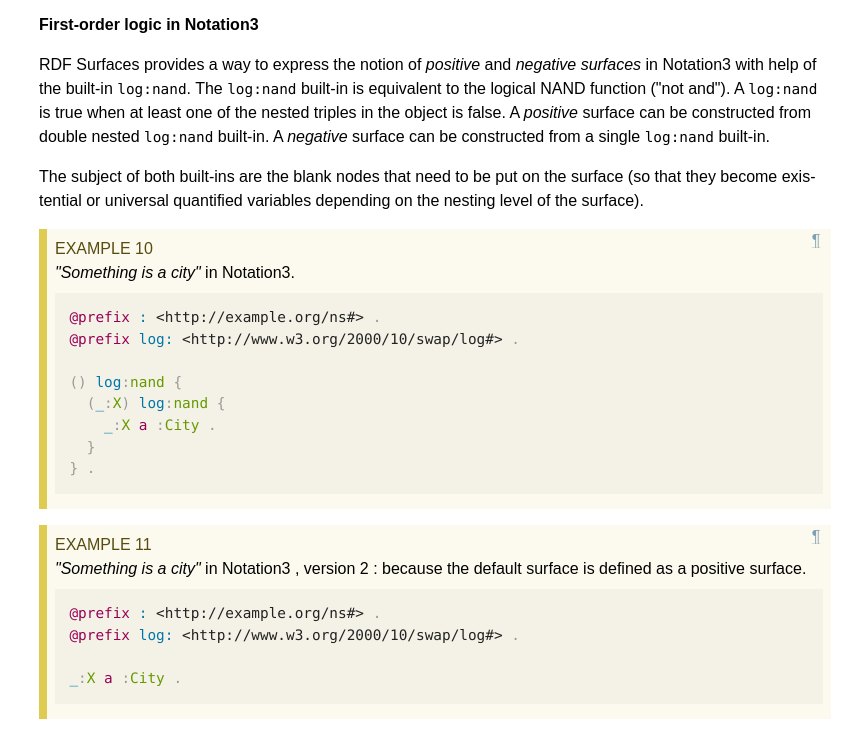
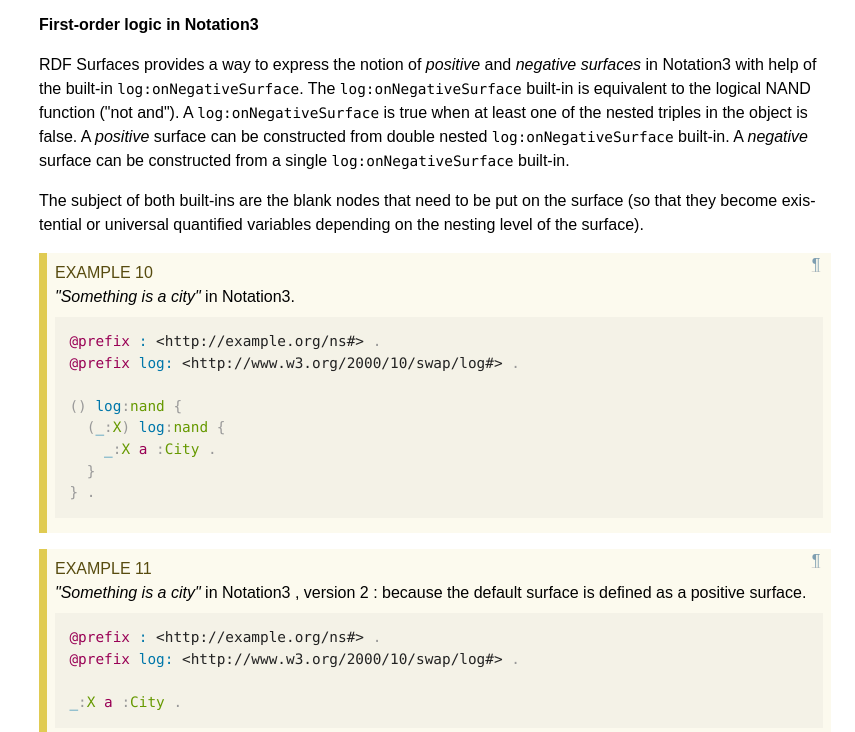
Before and after one commit to w3c-cg/rdfsurfaces, a plain HTML site: page index.html in a window 1280 px wide. Shown: the part 6024-6756 px from the top of the page, without its empty margins (425-1280 px from the left). Drawn offline with Linux system fonts and the light colour scheme.

Commit message:
translating rdfsurfaces predicates

```diff
--- a/index.html
+++ b/index.html
@@ -2222,7 +2222,7 @@ existential quantified variable by placing it in an enclosing negative surface:<
     <p><img alt="blank surface" src="images/first_order_logic.svg" width="500"></p>
    </div>
    <p><strong>First-order logic in Notation3</strong></p>
-   <p>RDF Surfaces provides a way to express the notion of <em>positive</em> and <em>negative surfaces</em> in Notation3 with help of the built-in <code>log:nand</code>. The <code>log:nand</code> built-in is equivalent to the logical NAND function ("not and"). A <code>log:nand</code> is true when at least one of the nested triples in the object is false. A <em>positive</em> surface can be constructed from double nested <code>log:nand</code> built-in. A <em>negative</em> surface can be constructed from a single <code>log:nand</code> built-in.</p>
+   <p>RDF Surfaces provides a way to express the notion of <em>positive</em> and <em>negative surfaces</em> in Notation3 with help of the built-in <code>log:onNegativeSurface</code>. The <code>log:onNegativeSurface</code> built-in is equivalent to the logical NAND function ("not and"). A <code>log:onNegativeSurface</code> is true when at least one of the nested triples in the object is false. A <em>positive</em> surface can be constructed from double nested <code>log:onNegativeSurface</code> built-in. A <em>negative</em> surface can be constructed from a single <code>log:onNegativeSurface</code> built-in.</p>
    <p>The subject of both built-ins are the blank nodes that need to be put on the
 surface (so that they become existential or universal quantified variables depending on the nesting level of the surface).</p>
    <div class="example" id="example-f0d0e6c6">
@@ -2301,7 +2301,7 @@ mean alive, or dead, or both alive and dead.
 <c- p>}</c-> <c- p>.</c->
 </pre>
    </div>
-   <p>A surface can be queried by providing a query surface with the <code>log:nans</code> ("not an answer") built-in. The results of this query will be the final result of the reasoning engine interpreting the surfaces.</p>
+   <p>A surface can be queried by providing a query surface with the <code>log:onNegativeAnswerSurface</code> ("not an answer") built-in. The results of this query will be the final result of the reasoning engine interpreting the surfaces.</p>
    <div class="example" id="example-82c4ace5">
     <a class="self-link" href="#example-82c4ace5"></a>
     <p><code>:Ghent a :City</code> is a triple on the implicit positive surface. The two nested
@@ -2373,7 +2373,7 @@ special semantics:</p>
       <td>semantics
     <tbody>
      <tr>
-      <td><code>log:nand</code>
+      <td><code>log:onNegativeSurface</code>
       <td>Negative surface claim that any RDF graph in the object position is false.
    </table>
    <p>A surface can contain zero or more other surfaces. These surfaces are then nested.
```
Also changed, not shown: 1 other file.
